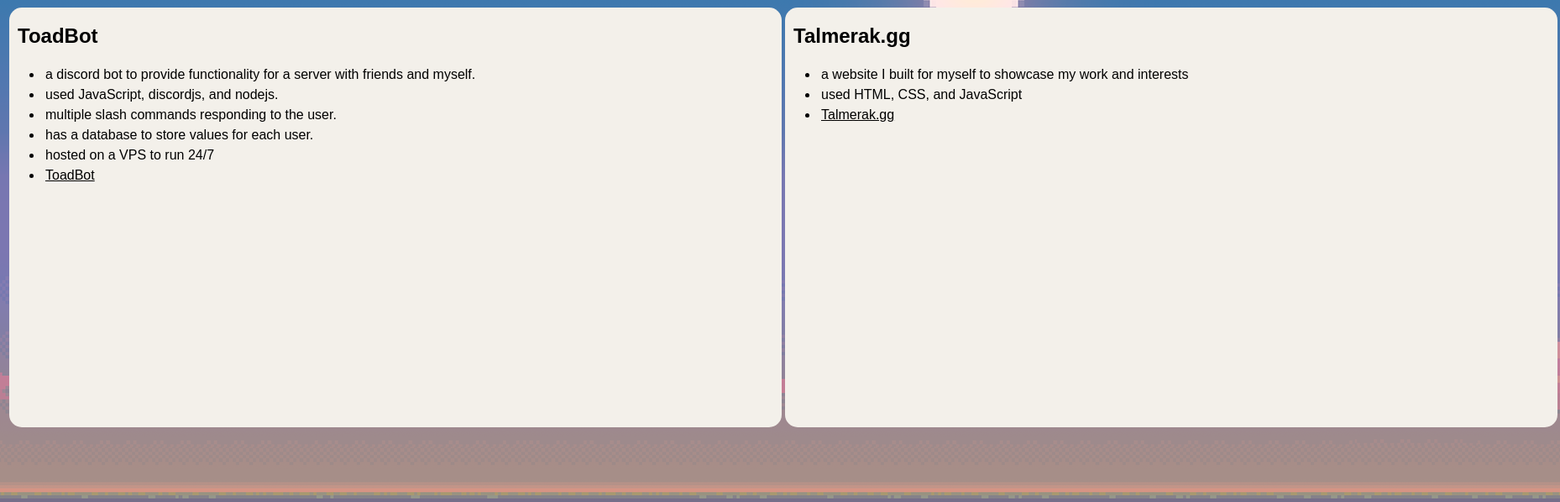
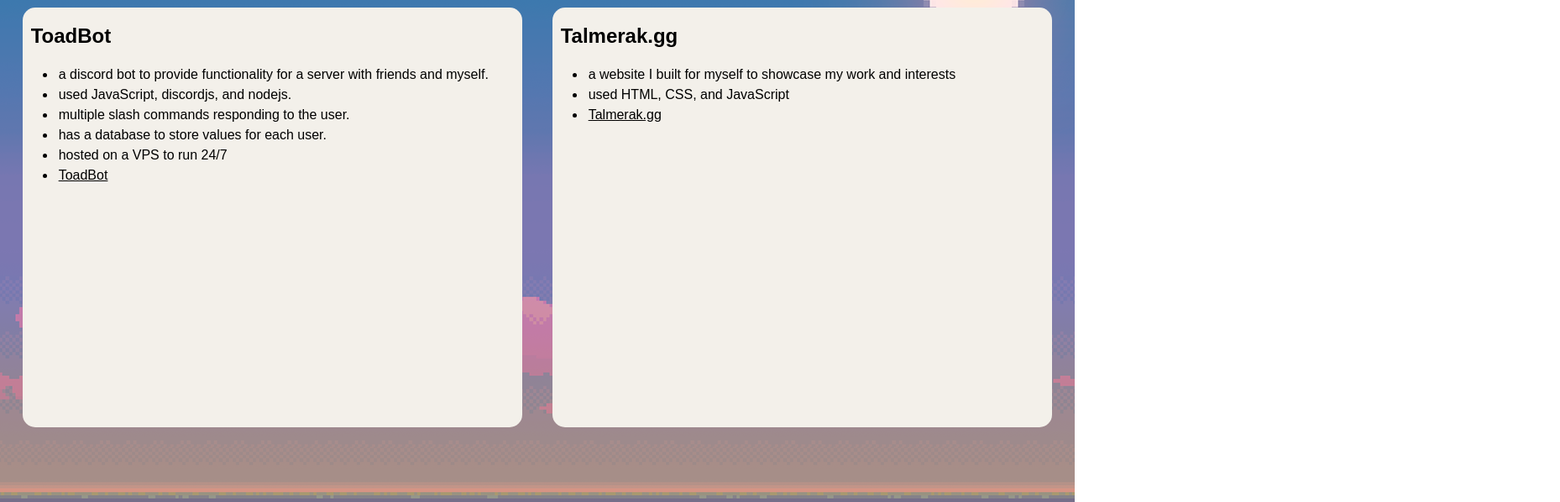
Before and after one commit to mcomatas/old-Talmerakgg, a plain HTML site: page projects.html in a window 1280 px wide. Shown: the part 202-800 px from the top of the page at 84% size, 1858 px wide, since content can reach past the window. Drawn offline with Linux system fonts and the light colour scheme.

Commit message:
Updated some dimensions

```diff
--- a/main.css
+++ b/main.css
@@ -10,6 +10,10 @@
     color: var(--fontColor);
     font-family: Arial, Helvetica, sans-serif;
 }
+
+/*html, body {
+    height: 100%;
+} */
 
 body {
     background: var(--bgi);
@@ -157,7 +161,7 @@ h2 {
 
 .project {
     background-color: #f3f0ea;
-    width: 920px;
+    width: 95%;
     height: 500px;
     max-height: 500px;
     overflow-y: scroll;
@@ -170,6 +174,10 @@ h2 {
 
 .project::-webkit-scrollbar {
     display: none;
+}
+
+#projectBlock {
+    width: 50%;
 }
 
 .talLogo {
@@ -213,6 +221,7 @@ h2 {
 
 #video {
     text-align: center;
+    height: auto;
 }
 
 /* STREAM SECTION */
--- a/projects.html
+++ b/projects.html
@@ -21,7 +21,7 @@
 
         <table id="projectTable">
             <tr>
-                <td>
+                <td id="projectBlock">
                     <div class="project">
                         <h2>ToadBot <!-- <img id="toad" src="./pictures/toad.png"> --> </h2>
                         <ul>
@@ -35,7 +35,7 @@
                     </div>
                 </td>
 
-                <td>
+                <td id="projectBlock">
                     <div class="project">
                         <h2>Talmerak.gg</h2>
                         <ul>
```
Also changed, not shown: youtube.html (+4 -4 lines).
